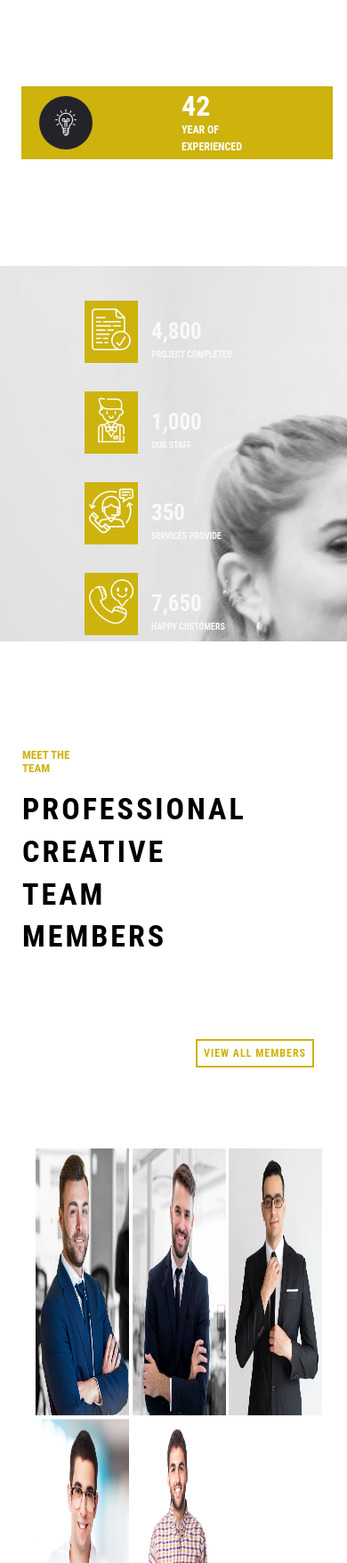
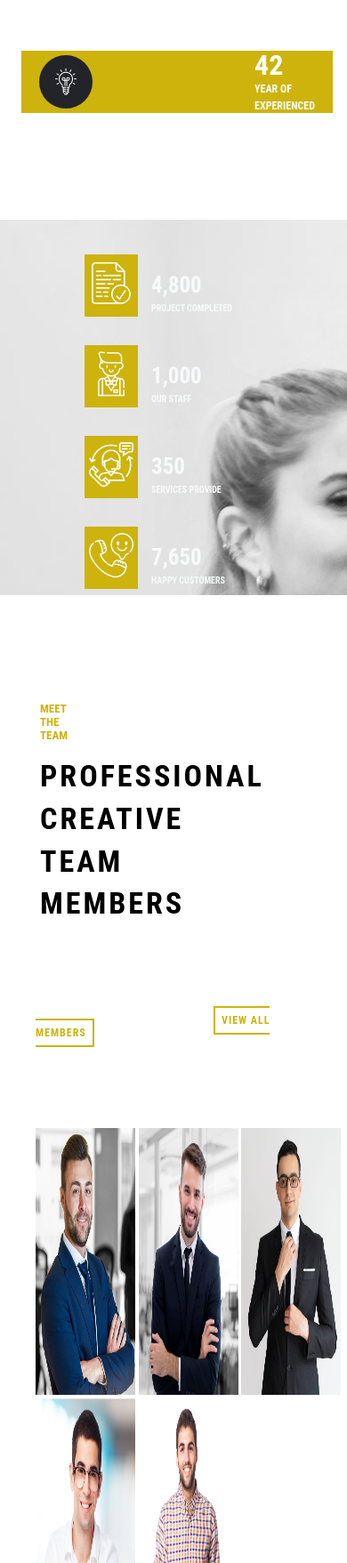
Before and after one commit to PujaRoyChowdhury/frontend_demo_task3, a plain HTML site: page index.html in a window 390 px wide. Shown: the part 3630-5387 px from the top of the page at 89% size. Drawn offline with Linux system fonts and the light colour scheme.

Commit message:
tab responsive responsive

```diff
--- a/style-responsive.css
+++ b/style-responsive.css
@@ -326,18 +326,35 @@
         margin-left: auto;
     }
 
-
+    .team-about {
+        padding-left: 40px;
+    }
     .team-image {
         width: 100%;
         display: inline-block;
-        /* margin-left: 320px; */
+        margin-left: 0;
         margin-top: 80px;
         padding-left: 40px;
         /* padding-right: 40px; */
     }
+
     .team-image img {
         height: 300px;
-        width: 30%;
+        width: 32%;
         background-size: cover;
     }
+    .year {
+        margin-top: 60px;
+    }
+    .year-text-div {
+        color: #f8f9fa;
+        justify-content: center;
+        padding: 0;
+    }
+    .project-about {
+        padding-left: 40px;
+        padding-right: 40px;
+    }
+
+
 }
```
